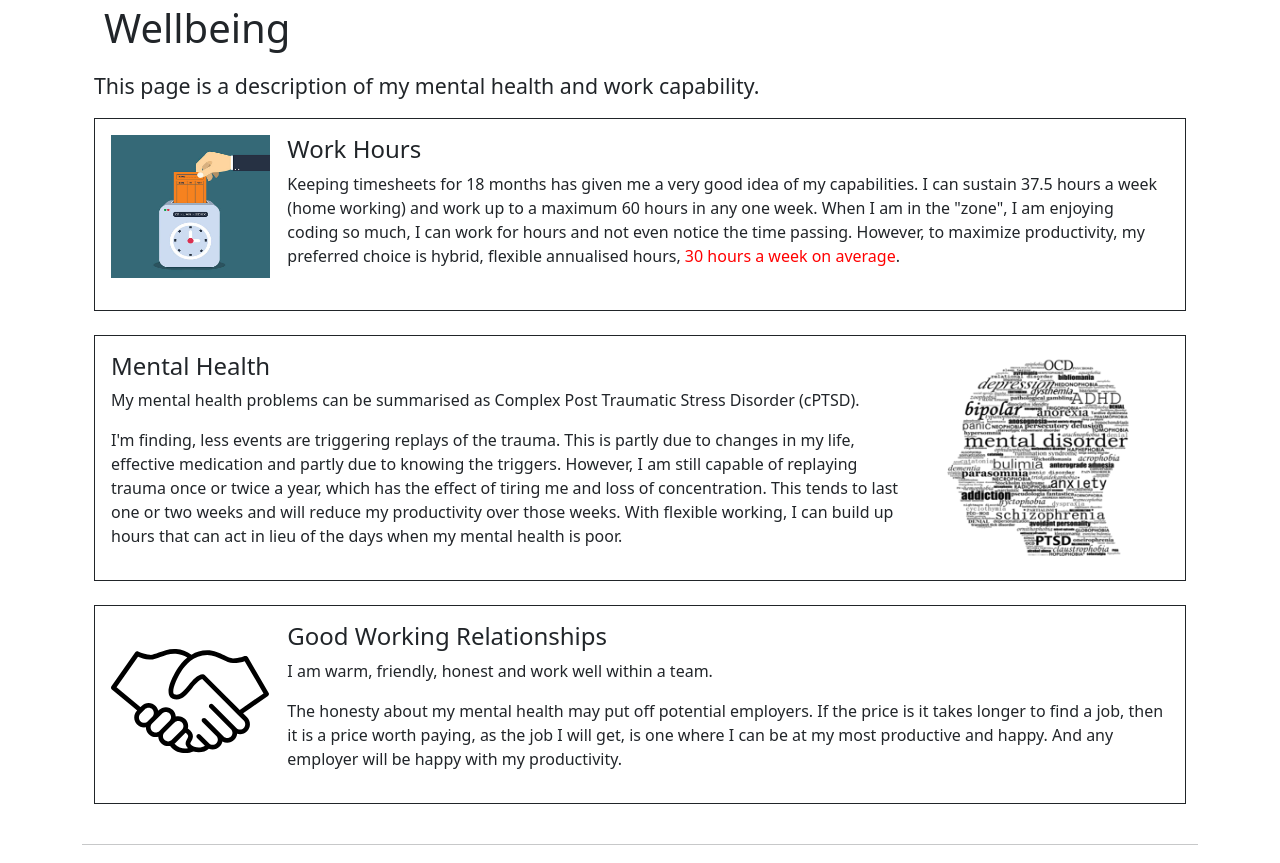
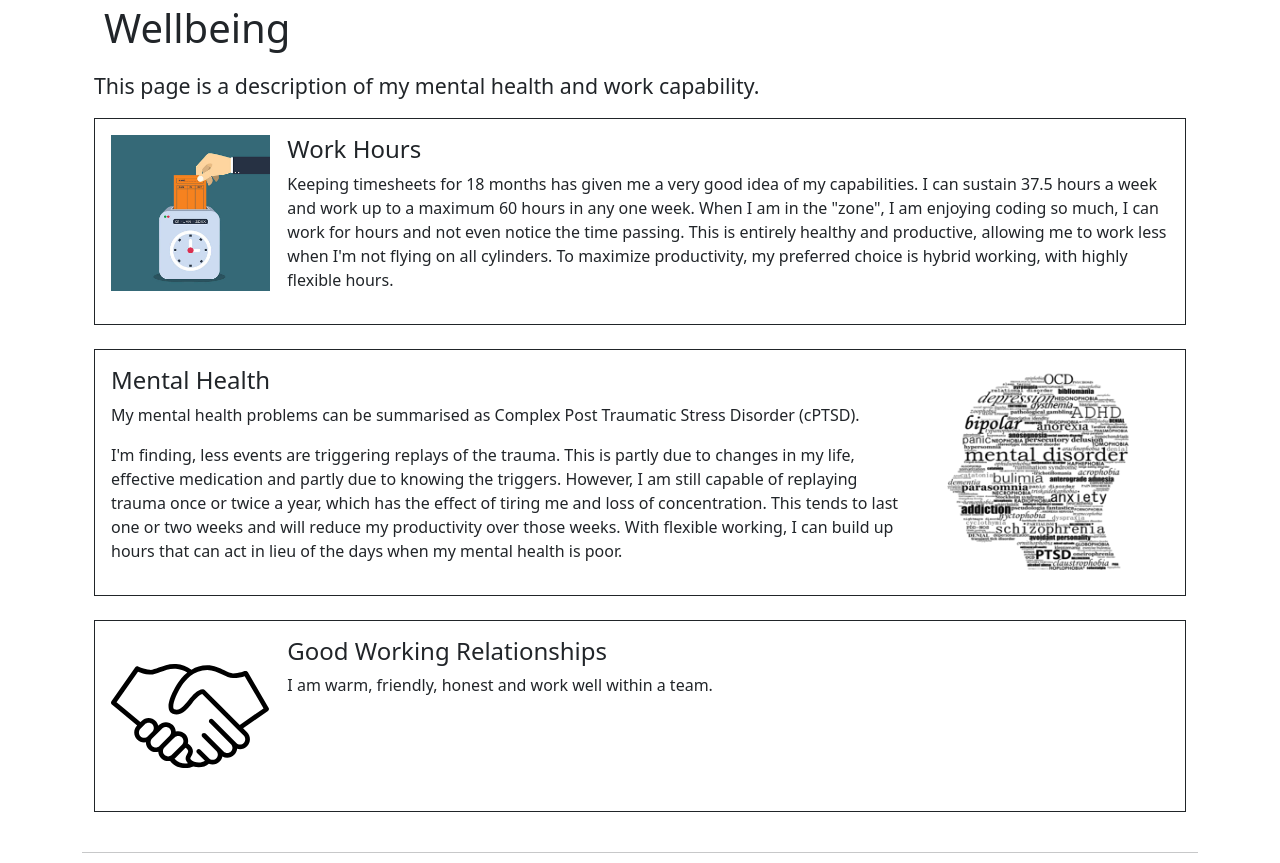
Before and after one commit to bobportfolio/bobportfolio, a Django app: template portfolio/templates/portfolio/wellbeing.html in a window 1280 px wide. Shown: the part 56-919 px from the top of the page. Run offline with Django 4.2, Linux system fonts and the light colour scheme; the template is opened without the code that fills it, so the values that code supplies are empty; parts of the project's set-up code (start-up, migrations or seed data) failed here and were passed over; some libraries are stand-ins or nearby versions.

Commit message:
2.5.8 wellbeing text improvements

```diff
--- a/portfolio/templates/portfolio/wellbeing.html
+++ b/portfolio/templates/portfolio/wellbeing.html
@@ -34,10 +34,10 @@
         <h4>Work Hours</h4>
         <p>
           Keeping timesheets for 18 months has given me a very good idea of my capabilities.
-          I can sustain 37.5 hours a week (home working) and work up to a maximum 60 hours in any one week.
+          I can sustain 37.5 hours a week and work up to a maximum 60 hours in any one week.
           When I am in the "zone", I am enjoying coding so much, I can work for hours and not even notice the time passing.
-          However, to maximize productivity, my preferred choice is hybrid, flexible annualised hours,
-          <span class="weekly-hours">30 hours a week on average</span>.
+          This is entirely healthy and productive, allowing me to work less when I'm not flying on all cylinders.
+          To maximize productivity, my preferred choice is hybrid working, with highly flexible hours.
         </p>
      </div>
   </div>
@@ -71,12 +71,6 @@
       <p>
         I am warm, friendly, honest and work well within a team.
       </p>
-      <p>
-        The honesty about my mental health may put off potential employers.
-        If the price is it takes longer to find a job, then it is a price worth paying,
-        as the job I will get, is one where I can be at my most productive and happy.
-        And any employer will be happy with my productivity.
-      </p>
     </div>
 </div>
 
```
